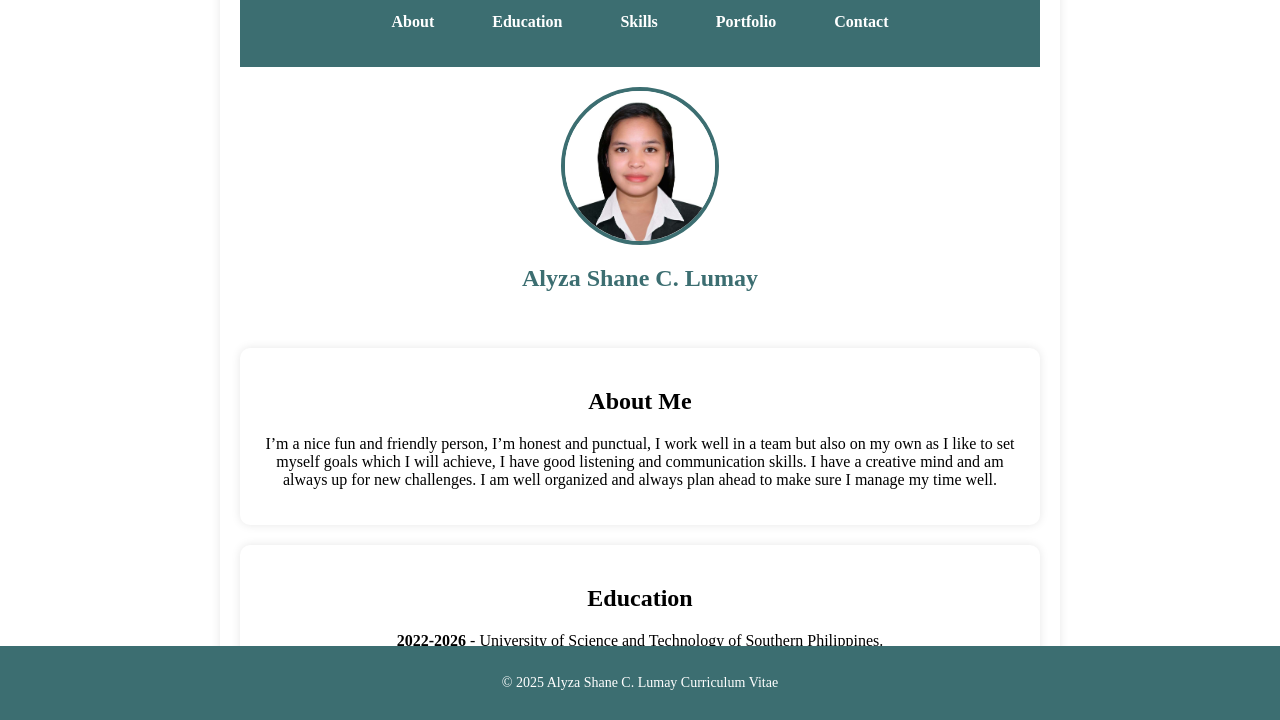
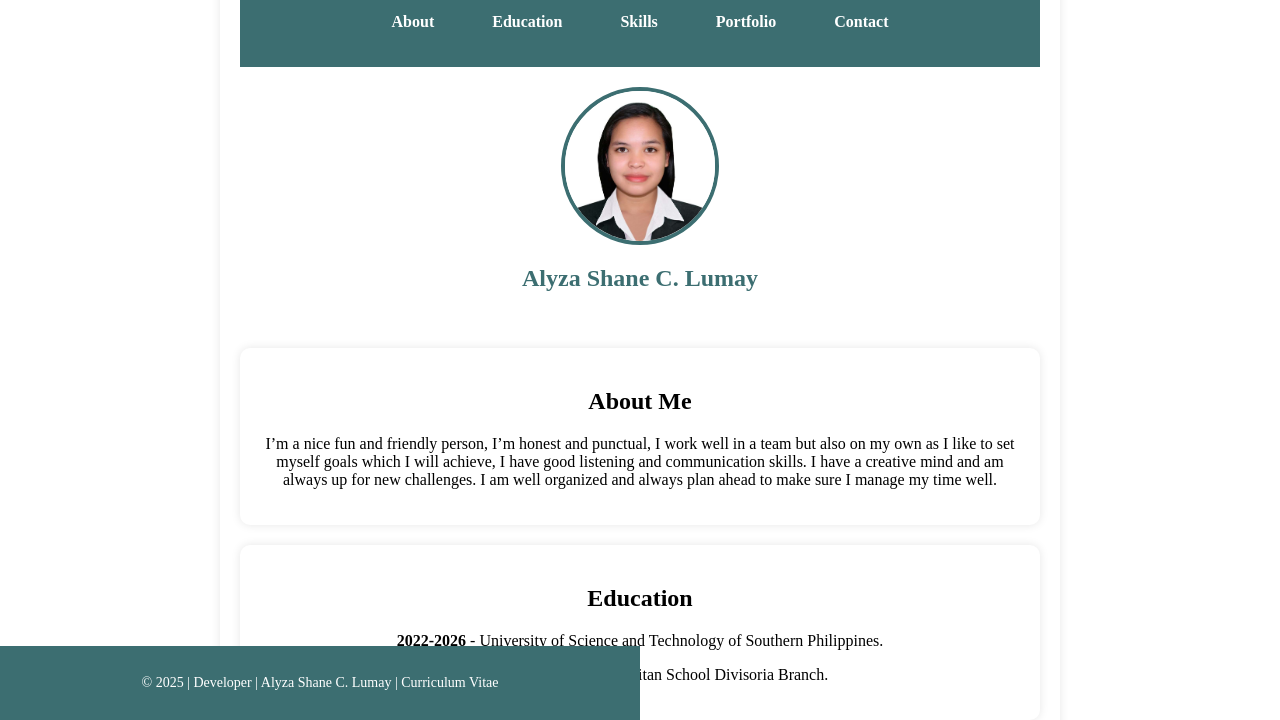
Before and after one commit to alay0822/appdev, a plain HTML site: page Search/index.html in a window 1280 px wide. Shown: the part 80-800 px from the top of the page. Drawn offline with Linux system fonts and the light colour scheme.

Commit message:
Add Search

```diff
--- a/Search/index.html
+++ b/Search/index.html
@@ -73,11 +73,10 @@
     </section>
   </div>
 
-  <div class="wrapper">
 
 
   <footer>
-    <p>&copy; 2025 Alyza Shane C. Lumay Curriculum Vitae</p>
+    <p>&copy; 2025 | Developer | Alyza Shane C. Lumay | Curriculum Vitae</p>
   </footer>
 
   <script src="subjectstaken.js"></script>
--- a/Search/style.css
+++ b/Search/style.css
@@ -105,7 +105,7 @@ body {
 
   footer {
     text-align: center;
-    width: 100%;
+    width: 50%;
     padding: 15px 0;
     font-size: 14px;
     background: #3C6E71;
```
